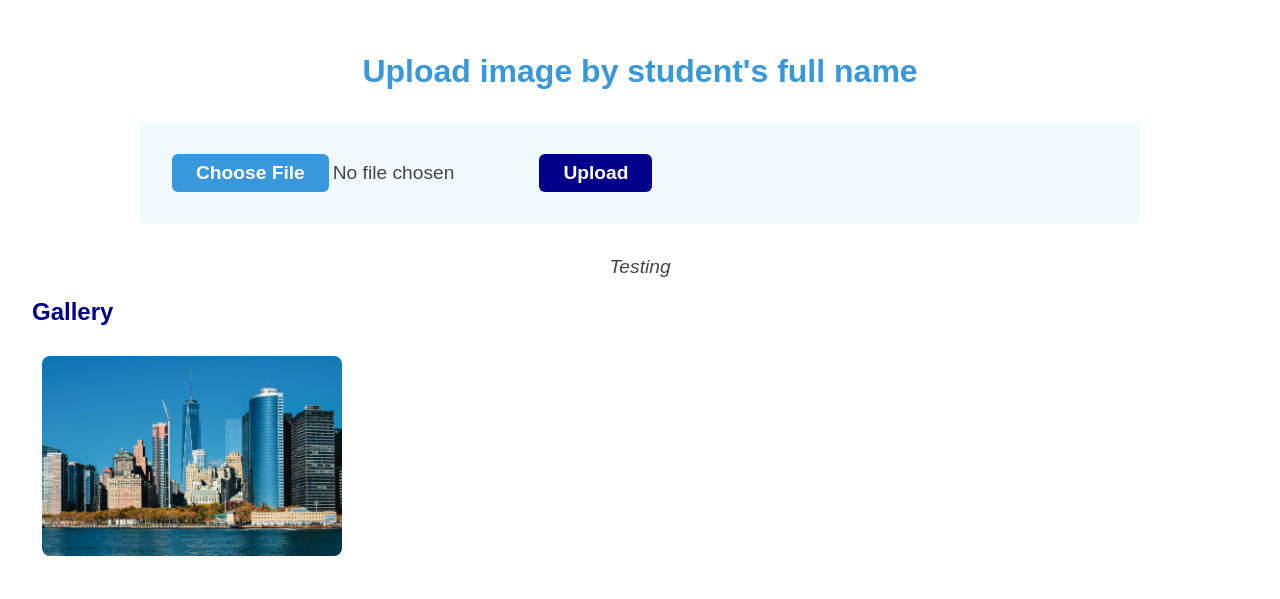
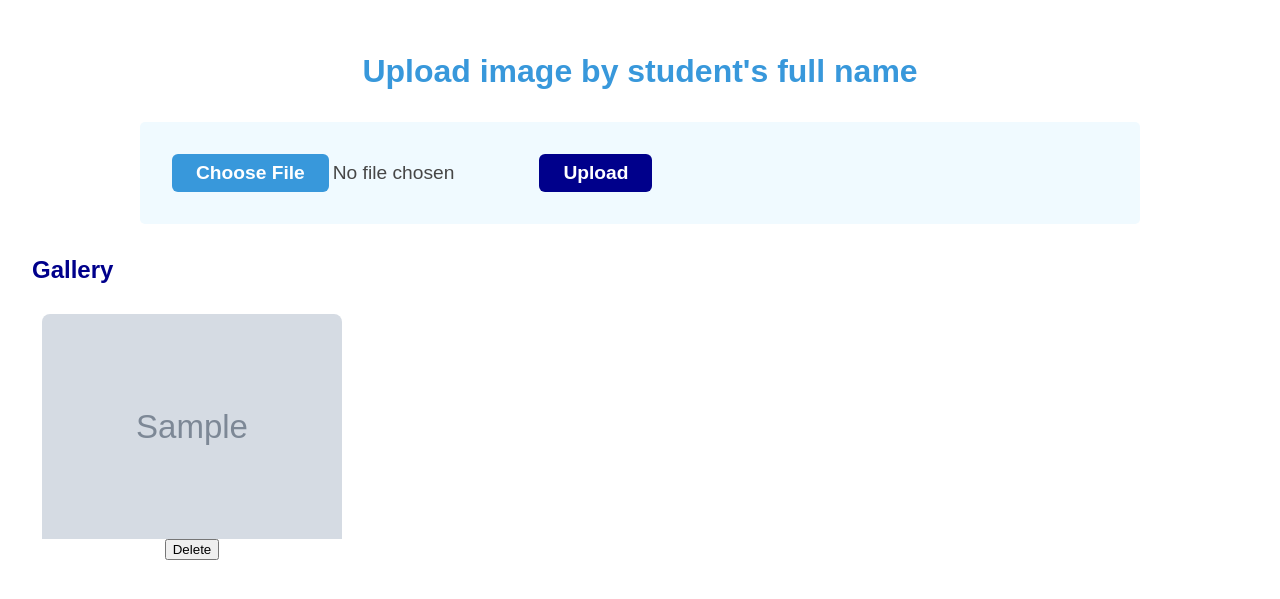
Before and after one commit to huixinwu/ET721---Spring-2026, a Flask app: page / in a window 1280 px wide. Shown: the top 599 px of the page. Run offline with Flask 3, Linux system fonts and the light colour scheme; tables that the repository leaves empty or names only in its code hold one stand-in row (values such as "Sample post"); grey boxes marked "Sample" are stand-in pictures.

Commit message:
image uploader

```diff
--- a/lab17/app.py
+++ b/lab17/app.py
@@ -71,7 +71,36 @@ def upload_image():
 
     return jsonify({'error':'Invalid file type'}), 400
 
+# ----------------------------------------------------
+# DELETE AN IMAGE ROUTE
+# ----------------------------------------------------
+@app.route('/delete/<int:image_id>' , methods=['DELETE'])
+def delete_image(image_id):
+    conn = get_db_connection()
+    cursor = conn.cursor(dictionary=True)
 
+    # get filename
+    cursor.execute("SELECT filename FROM images WHERE id = %s", (image_id,))
+    image = cursor.fetchone()
+
+    if not image:
+        cursor.close()
+        conn.close()
+        return jsonify({'error':'Image not found'}), 404
+
+    filepath = os.path.join(app.config['UPLOAD_FOLDER'], image['filename'])
+
+    # delete from database
+    cursor.execute("DELETE FROM images WHERE id = %s", (image_id,))
+    conn.commit()
+    cursor.close()
+    conn.close()
+
+    # delete file from the folder
+    if os.path.exists(filepath):
+        os.remove(filepath)
+
+    return jsonify({'message':'Image deleted successfullly'})
 # ----------------------------------------------------
 # RUN APP
 # ----------------------------------------------------
--- a/lab17/static/imguploader_script.js
+++ b/lab17/static/imguploader_script.js
@@ -0,0 +1,56 @@
+// upload image
+document.querySelector('#uploadForm').addEventListener('submit', function(e){
+    e.preventDefault()
+
+    const fileInput = document.querySelector('#imageInput')
+    const message =  document.querySelector('#message')
+
+    if(!fileInput.files.length){
+        message.textContent = "Please select an image"
+        message.style.color = 'red'
+        return ;
+    }
+
+    const formData = new FormData()
+    formData.append('image', fileInput.files[0])
+
+    fetch('/upload', {
+        method: 'POST',
+        body: formData
+    })
+    .then(response => response.json())
+    .then(data =>{
+        if(data.message){
+            // show server success message
+            message.textContent = data.message
+            message.style.color = "green"
+
+            //optional: reload the page after 1s of delay
+            setTimeout(()=>{location.reload()}, 1000)
+        }
+        else{
+            message.textContent = data.error || "Upload failed"
+            message.color = 'red'
+        }
+    })
+
+})
+
+// delete image
+function deleteImage(id){
+    if(!confirm("Are you sure you want to delete this image"))
+        return;
+
+    fetch(`/delete/${id}` , {
+        method: 'DELETE'
+    })
+    .then(response=>response.json())
+    .then(data=>{
+        if(data.message){
+            document.getElementById(`image-${id}`).remove()
+        }
+        else{
+            alert(data.error)
+        }
+    })
+}
--- a/lab17/templates/index.html
+++ b/lab17/templates/index.html
@@ -9,17 +9,20 @@
 <body>
     <h1 class="title">Upload image by student's full name</h1>
     <form id="uploadForm">
-        <input type="file" name="image" id="imageInput" required>
+        <input type="file" name="image" id="imageInput" >
         <button type="submit" class="btnupload">Upload</button>
     </form>
 
-    <p id="message">Testing</p>
+    <p id="message"></p>
 
     <h2 class="subtitle">Gallery</h2>
     <div class="gallery" id="gallery">
-        <div class="card">
-            <img src="{{url_for('static', filename = 'uploads/nyc.jpg')}}">
-        </div>
+        {% for image in images %}
+            <div class="card" id="image-{{image.id}}">
+                <img src="{{url_for('static', filename = 'uploads/'+image.filename)}}">
+                <button onclick="deleteImage({{image.id}})" class="btndelete">Delete</button>
+            </div>
+        {% endfor %}
 
     </div>
 
```
Also changed, not shown: lab17/static/uploads/guluzar-topal.jpg (added), lab17/static/uploads/nyc.jpg (deleted).
